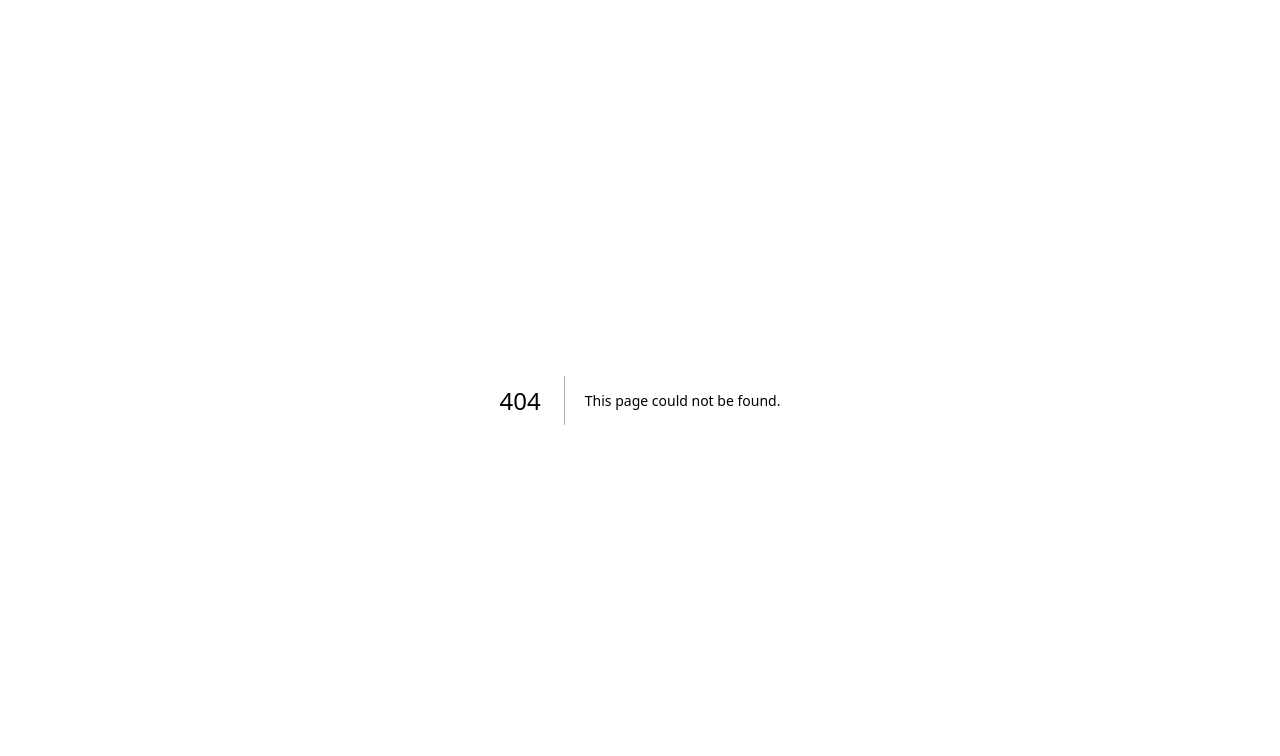
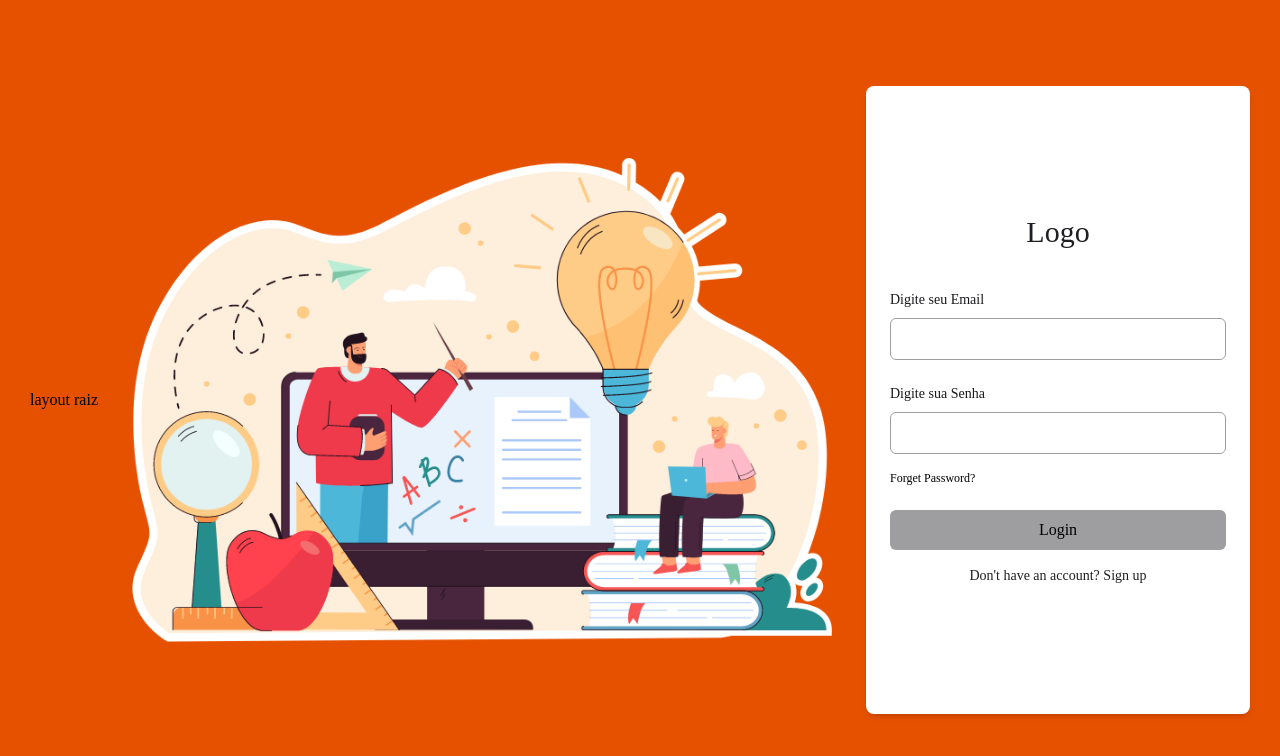
Before and after one commit to fabioamorim25/adm_college, a Next.js app in the folder packages/web/: page /SignIn in a window 1280 px wide. Before the commit this address had no page. Shown: the top 756 px of the page. Built offline with nearby package versions, Linux system fonts and the light colour scheme; a web font is replaced by a local one.

Commit message:
Estrutura de pasta de login

```diff
--- /dev/null
+++ b/packages/web/src/app/(auth)/SignIn/layout.tsx
@@ -0,0 +1,28 @@
+import { ReactNode } from 'react'
+
+import Image from "next/image";
+import background from '../../../assets/banner.png'
+import '../../globals.css'
+
+
+export const metadata = {
+  title: 'SignIn',
+  description: 'Pagina de autenticação com o sistema',
+}
+
+
+
+export default function LoginLayout({ children }: { children: ReactNode }) {
+  return (
+    <html lang="en">
+      <body className='bg-orange-900 min-h-screen flex items-center justify-center'>
+        <div className="flex flex-col lg:flex-row lg:justify-between w-full max-w-6xl p-4 lg:p-0">
+        <div className="lg:p-0 lg:w-2/3 flex items-center justify-center">
+          <Image src={background} alt="Login Image" width={700} />
+        </div>
+          {children}
+        </div>
+      </body>
+    </html>
+  )
+}
--- /dev/null
+++ b/packages/web/src/app/(auth)/SignIn/page.tsx
@@ -0,0 +1,9 @@
+import React from "react";
+
+import SignIn from "@/components/SignIn";
+
+export default function LoginPage() {
+  return (
+      <SignIn/>
+  );
+}
--- a/packages/web/src/app/(public)/login/head.tsx
+++ /dev/null
@@ -1,7 +0,0 @@
-export default function LoginHead (){
-  return(
-    <>
-    <title>Pagina de login</title>
-    </>
-  )
-}
--- a/packages/web/src/app/(public)/login/page.tsx
+++ /dev/null
@@ -1,15 +0,0 @@
-import SignIn from "@/components/SignIn";
-
-
-export default function LoginPage() {
-
-  return (
-    <main>
-
-      <div className="relative flex flex-col justify-end min-h-screen overflow-hidden">
-        <SignIn />
-      </div>
-
-    </main >
-  );
-}
--- a/packages/web/src/app/layout.tsx
+++ b/packages/web/src/app/layout.tsx
@@ -26,7 +26,7 @@
 
 
 export const metadata = {
-  title: 'Login Page',
+  title: 'Page',
   description: 'Generated by create next app',
 }
 
@@ -37,6 +37,7 @@
     <html lang="en">
 
       <body className={`${roboto.variable} ${baijamjuree.variable} font-sans`}>
+        <h1>layout raiz</h1>
         {children}
       </body>
 
--- a/packages/web/src/components/SignIn.tsx
+++ b/packages/web/src/components/SignIn.tsx
@@ -1,10 +1,7 @@
 'use client'
+
+import React, { FormEvent, useState } from "react";
 import Link from "next/link";
-import { FormEvent, useState } from "react";
-
-import Image from "next/image";
-import background from '../assets/a61h7-tctg3.svg'
-
 
 export default function SignIn() {
   const [email, setEmail] = useState<string>("")
@@ -15,61 +12,45 @@
     console.log({ email, password });
   }
 
+  return (
+    <form onSubmit={handleSubmit} className="bg-white-50 py-32 px-6 mt-10 lg:mt-0 lg:w-1/3 rounded-lg shadow-md flex flex-col justify-between h-full">
+      <h1 className="text-3xl font-alt text-center text-gray-700 mb-10">Logo</h1>
 
-  return (
-    <div className="flex flex-col-reverse items-center justify-center w-full lg:flex-row lg:max-w-6xl">
-      <div className="hidden lg:p-0 lg:w-auto lg:block">
-        <Image src={background} alt="Login Image" />
-      </div>
-
-      <div className="w-full p-6 shadow-md lg:max-w-xl">
-
-        <h1 className="text-3xl font-alt text-center text-gray-700">Logo</h1>
-
-        <form onSubmit={handleSubmit}>
-
-          <div className="mb-4">
+      <div className="mb-6">
         <label htmlFor="email" className="block text-sm font-alt text-gray-800">Digite seu Email</label>
         <input
           type="email"
           value={email}
           onChange={(event) => setEmail(event.target.value)}
-              className="block w-full px-4 py-2 mt-2 text-gray-700 bg-white border rounded-md focus:border-gray-400 focus:ring-gray-300 focus:outline-none focus:ring focus:ring-opacity-40"
+          className="w-full px-3 py-2 mt-2 text-gray-700 bg-white border rounded-md focus:border-gray-400 focus:ring-gray-300 focus:outline-none focus:ring focus:ring-opacity-40"
         />
       </div>
 
-          <div className="mb-2">
+      <div className="mb-4">
         <label htmlFor="password" className="block text-sm font-alt text-gray-800">Digite sua Senha</label>
         <input
           type="password"
           value={password}
           onChange={(event) => setPassword(event.target.value)}
-              className="block w-full px-4 py-2 mt-2 text-gray-700 bg-white border rounded-md focus:border-gray-400 focus:ring-gray-300 focus:outline-none focus:ring focus:ring-opacity-40"
+          className="w-full px-3 py-2 mt-2 text-gray-700 bg-white border rounded-md focus:border-gray-400 focus:ring-gray-300 focus:outline-none focus:ring focus:ring-opacity-40"
         />
       </div>
 
-          <Link href="#" className="text-xs font-sans text-blue-600 hover:underline">
+      <Link href="#" className="text-xs font-sans text-blue-600 hover:underline mb-4 block">
         Forget Password?
       </Link>
 
-          <div className="mt-2">
       <button
-              className="w-full font-sans px-4 py-2  transition-colors duration-200 transform bg-gray-200 rounded-md hover:bg-orange-900"
+        className="mt-2 w-full font-sans px-4 py-2  transition-colors duration-200 transform bg-gray-200 rounded-md hover:bg-orange-900 mb-4"
       >Login
       </button>
-          </div>
 
-        </form>
-
-        <p className="mt-4 font-sans text-sm text-center text-gray-700">
+      <p className="font-sans text-sm text-center text-gray-700">
         Don't have an account?{" "}
         <Link href="#" className="font-alt hover:underline">
           Sign up
         </Link>
       </p>
-
-      </div>
-
-    </div>
+    </form>
   )
 }
```
Also changed, not shown: packages/web/src/assets/banner.png (added). Lines whose indentation alone changed are shown as unchanged.
